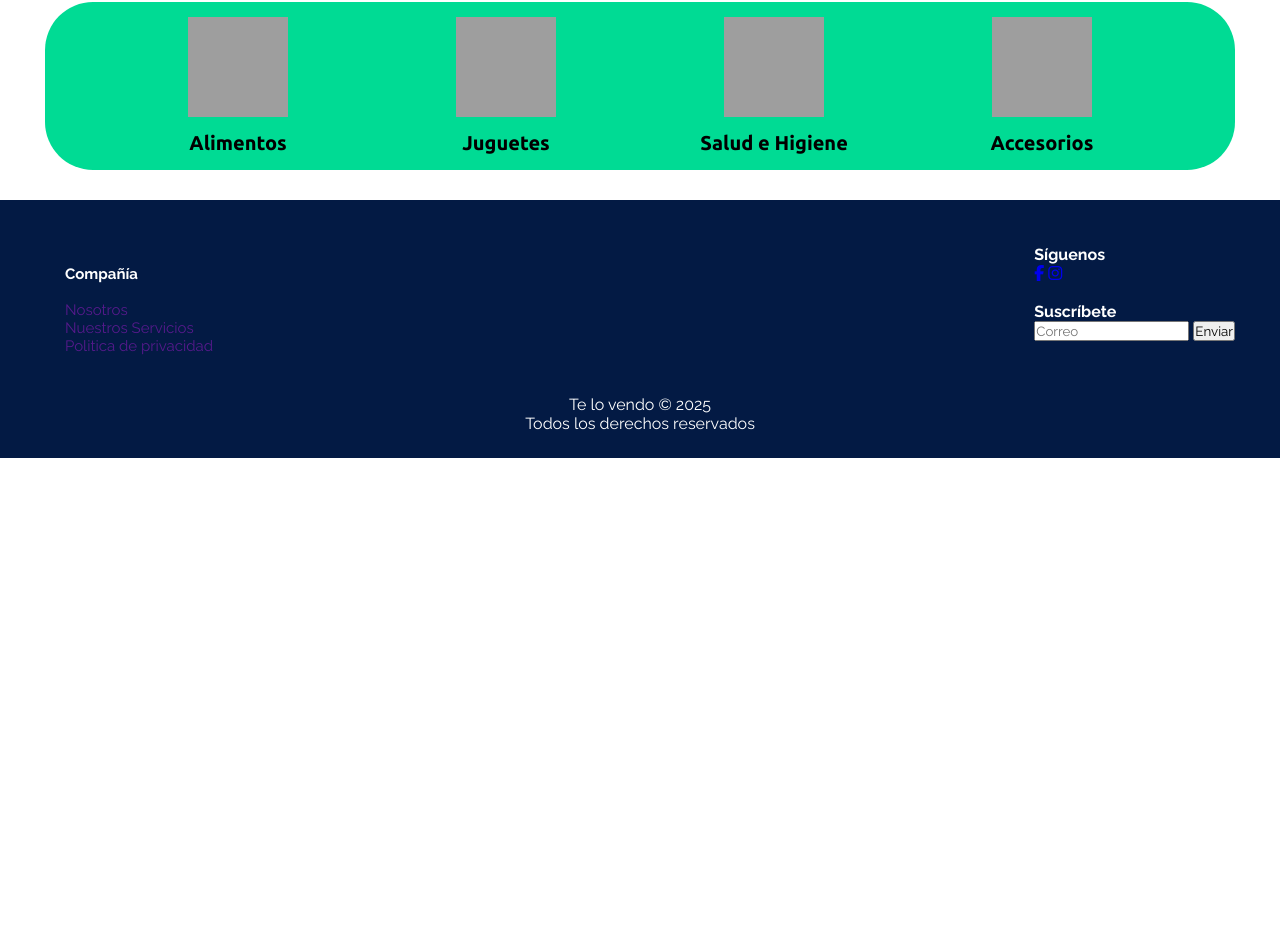
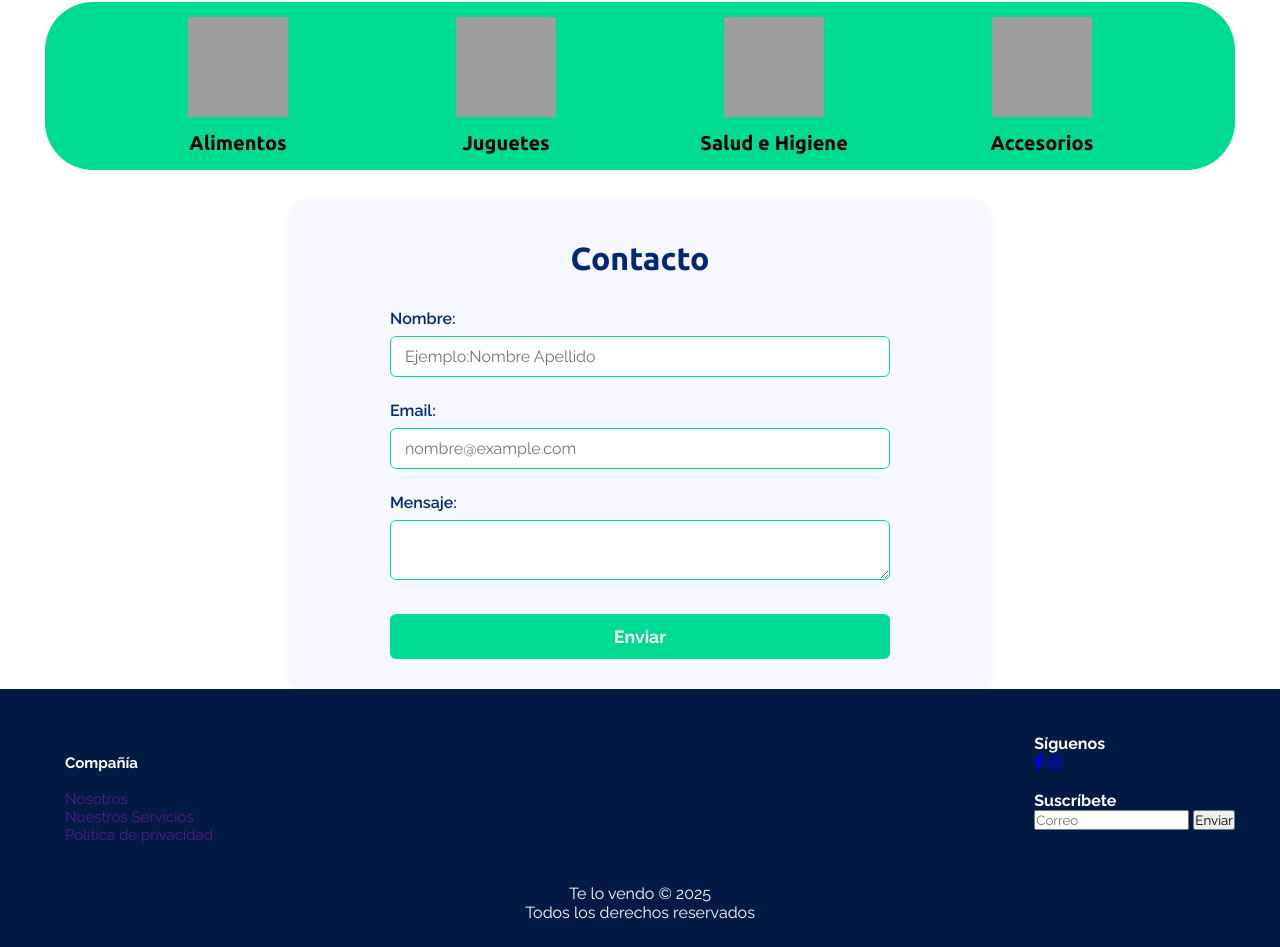
Before and after one commit to Daniela-Garrido/Te-lo-Vendo, a plain HTML site: page index.html in a window 1280 px wide. Shown: the part 671-1618 px from the top of the page. Before the commit the page ends 1129 px from the top, so only its background shows below. Drawn offline with Linux system fonts and the light colour scheme; grey boxes are pictures that could not be loaded.

Commit message:
modified:   assets/css/style.css 	modified:   index.html

```diff
--- a/assets/css/style.css
+++ b/assets/css/style.css
@@ -333,6 +333,78 @@ footer {
     padding-left: 0;
 }
 
+/* --- Contacto BEM --- */
+.contact {
+    background: #f7f7ff;
+    padding: 40px 0 30px 0;
+    margin-top: 30px;
+    border-radius: 1rem;
+    box-shadow: 0 2px 8px rgba(19,2,211,0.07);
+    max-width: 700px;
+    margin-left: auto;
+    margin-right: auto;
+}
+
+.contact__title {
+    text-align: center;
+    color: #022873;
+    font-family: "Ubuntu", sans-serif;
+    margin-bottom: 2rem;
+    font-size: 2rem;
+}
+
+.contact__form {
+    display: flex;
+    flex-direction: column;
+    gap: 1.5rem;
+    max-width: 500px;
+    margin: 0 auto;
+}
+
+.contact__form-group {
+    display: flex;
+    flex-direction: column;
+    gap: 0.5rem;
+}
+
+.contact__label {
+    font-weight: 600;
+    color: #022873;
+    font-size: 1rem;
+}
+
+.contact__input {
+    padding: 10px 14px;
+    border: 1px solid #00DB94;
+    border-radius: 6px;
+    font-size: 1rem;
+    background: #fff;
+    color: #222;
+    transition: border 0.2s;
+}
+
+.contact__input:focus {
+    outline: none;
+    border: 2px solid #0215C2;
+}
+
+.contact__button {
+    background: #00DB94;
+    color: #fff;
+    border: none;
+    border-radius: 6px;
+    padding: 12px 0;
+    font-size: 1.1rem;
+    font-weight: bold;
+    cursor: pointer;
+    transition: background 0.2s;
+    margin-top: 10px;
+}
+
+.contact__button:hover {
+    background: #0215C2;
+}
+
 @media (max-width: 1100px) {
     .about__content-wrapper {
         flex-direction: column;
--- a/index.html
+++ b/index.html
@@ -24,6 +24,7 @@
                 <li class="nav__item"><a href="index.html#home" class="nav__link">Inicio</a></li>
                 <li class="nav__item"><a href="alimentos.html" class="nav__link">Productos</a></li>
                 <li class="nav__item"><a href="about.html" class="nav__link">Acerca de nosotros</a></li>
+                <li class="nav__item"><a href="#contacto" class="nav__link">Contacto</a></li>
             </ul>
         </nav>
     </header>
@@ -101,7 +102,24 @@
                 </article>
             </div>
         </section>
-
+<section class="contact" id="contacto">
+            <h2 class="contact__title">Contacto</h2>
+            <form class="contact__form">
+                <div class="contact__form-group">
+                    <label class="contact__label" for="nombre">Nombre:</label>
+                    <input class="contact__input" type="text" placeholder="Ejemplo:Nombre Apellido" name="nombre" required>
+                </div>
+                <div class="contact__form-group">
+                    <label class="contact__label" for="email">Email:</label>
+                    <input class="contact__input" type="email" placeholder="nombre@example.com" id="email" name="email" required>
+                </div>
+                <div class="contact__form-group">
+                    <label class="contact__label" for="mensaje">Mensaje:</label>
+                    <textarea class="contact__input" id="mensaje" name="mensaje" required></textarea>
+                </div>
+                <button class="contact__button" type="submit">Enviar</button>
+            </form>
+        </section>
     </main>
 
 
```
